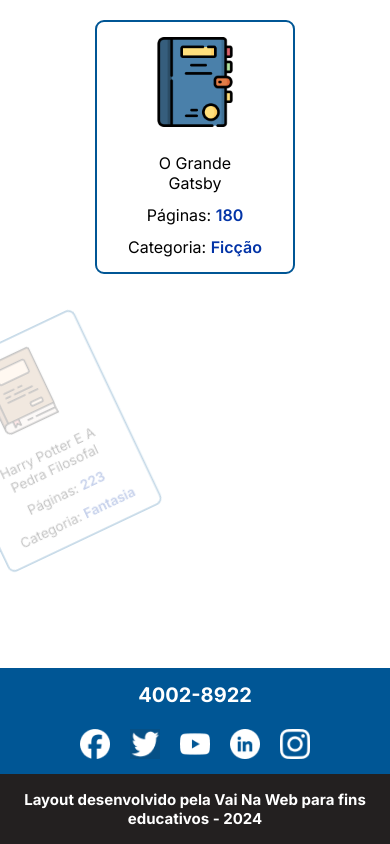
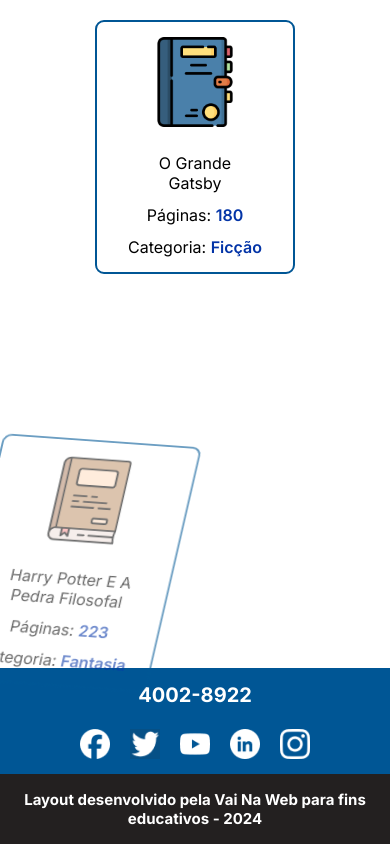
Before and after one commit to Davi-D18/livros_vnw_scss, a React (Vite) app: page /livrosDoados in a window 390 px wide. Shown: the part 1938-2782 px from the top of the page. Built offline with nearby package versions, Linux system fonts and the light colour scheme.

Commit message:
Atualizado as animações na página de livros doados

```diff
--- a/src/components/CardLivro/styles/cardLivro.module.scss
+++ b/src/components/CardLivro/styles/cardLivro.module.scss
@@ -10,11 +10,12 @@
   flex-direction: column;
   justify-content: center;
   align-items: center;
-  transition: transform 0.2s ease-in-out, box-shadow 0.4s ease-in-out;
-  animation: entrada 0.6s ease-in-out forwards;
+  transition: translate 0.3s ease-in-out, box-shadow 0.2s ease-in-out, scale 0.3s ease-in-out;
+  animation: tilt-in-fwd-bl .6s cubic-bezier(.25,.46,.45,.94) both;
 
   &:hover {
-    transform: translateY(-5px) scale(1.02);
+    translate: 0 -6px;
+    scale: 1.03;
     box-shadow: 0 5px 8px rgba(0, 0, 0, 0.2);
   }
 
@@ -57,14 +58,14 @@
   font-weight: 600;
 }
 
-@keyframes entrada {
-  from {
+@keyframes tilt-in-fwd-bl {
+  0% {
+    transform: rotateY(-20deg) rotateX(-35deg) translate(-300px, 300px) skew(-35deg, 10deg);
     opacity: 0;
-    transform: translateX(-100%) rotate(-33deg) scale(0.8);
   }
 
-  to {
+  100% {
+    transform: rotateY(0) rotateX(0deg) translate(0, 0) skew(0deg, 0deg);
     opacity: 1;
-    transform: translateX(0) rotate(0deg) scale(1);
   }
 }
--- a/src/pages/LivrosDoados/LivrosDoados.jsx
+++ b/src/pages/LivrosDoados/LivrosDoados.jsx
@@ -23,7 +23,7 @@
   // renderiza os livros um por um
   useEffect(() => {
     if (renderizarConteudo && indiceAtual < Livros.length) {
-      const atraso = window.innerWidth < 768 ? 500 : 400;
+      const atraso = window.innerWidth < 768 ? 500 : 365;
       const timeout = setTimeout(() => {
         setLivrosRenderizados((prevLivros) => [
           ...prevLivros,
--- a/src/pages/LivrosDoados/styles/livrosDoados.module.scss
+++ b/src/pages/LivrosDoados/styles/livrosDoados.module.scss
@@ -17,6 +17,7 @@
   flex-wrap: wrap;
   max-width: 72dvw;
   margin: 0 auto;
+  margin-top: 5vh;
 }
 
 .containerLoader {
```
